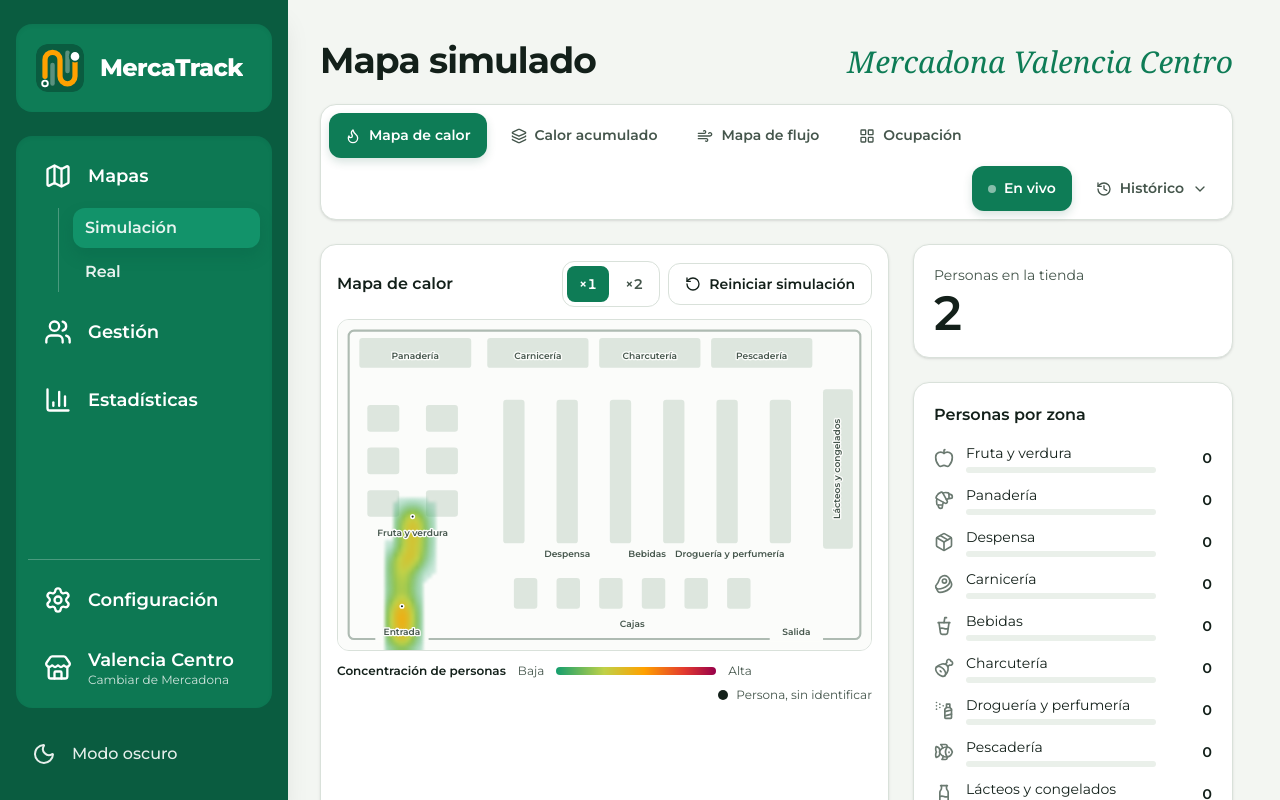
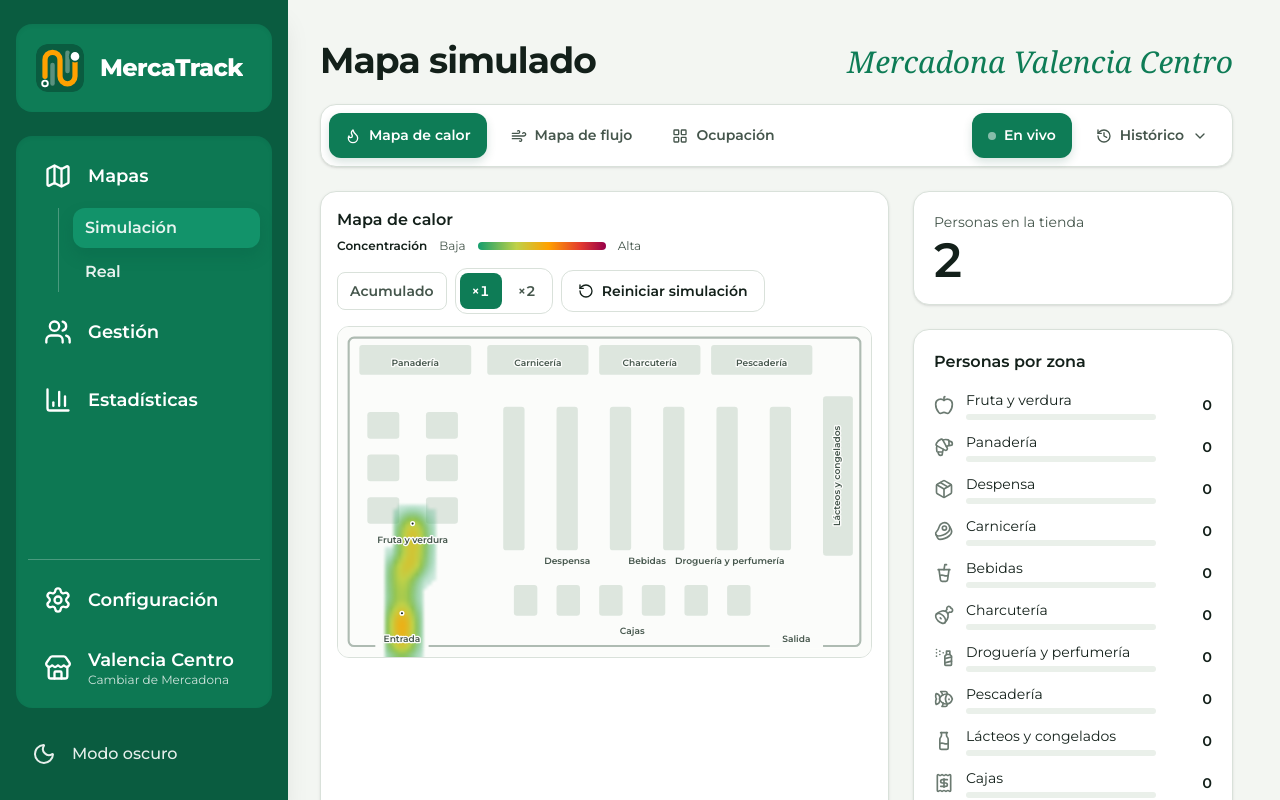
Before and after one commit to FoniksFox/MercadonaIT26, an Angular app in the folder frontend/: page /maps in a window 1280 px wide. Shown: the top 800 px of the page. Built offline with nearby package versions, Linux system fonts and the light colour scheme.

Commit message:
Añadir soporte para la visualización acumulada en el mapa de simulación y ajustar la lógica de gestión de estado.

```diff
--- a/frontend/src/app/management/management.html
+++ b/frontend/src/app/management/management.html
@@ -44,8 +44,8 @@
           <app-stat-tile label="Espera estimada en cajas" icon="timer" [value]="tillWait()" />
         </div>
 
-        <div class="grid items-start gap-6 xl:grid-cols-[minmax(0,1fr)_20rem]">
-          <section class="rounded-2xl border border-line bg-surface p-5 shadow-sm">
+        <div class="grid items-stretch gap-6 xl:grid-cols-[minmax(0,1fr)_20rem]">
+          <section class="flex h-full flex-col rounded-2xl border border-line bg-surface p-5 shadow-sm">
             <div class="flex flex-wrap items-baseline justify-between gap-2">
               <h2 class="font-semibold">Personal por zona</h2>
               <p class="text-sm text-ink-2">Cajas abiertas: {{ tills }}</p>
@@ -122,9 +122,9 @@
             </div>
           </section>
 
-          <section class="rounded-2xl border border-line bg-surface p-5 shadow-sm">
+          <section class="flex h-full flex-col rounded-2xl border border-line bg-surface p-5 shadow-sm">
             <h2 class="font-semibold">Avisos</h2>
-            <ol class="mt-3 space-y-3 text-sm" data-testid="events">
+            <ol class="mt-3 flex flex-1 flex-col justify-between text-sm" data-testid="events">
               @for (event of events(); track event.at) {
                 <li class="flex items-start gap-3">
                   <app-icon
--- a/frontend/src/app/maps/simulation.html
+++ b/frontend/src/app/maps/simulation.html
@@ -90,9 +90,58 @@
   >
     <section class="rounded-2xl border border-line bg-surface p-4 shadow-sm">
       <div class="mb-3 flex flex-wrap items-center justify-between gap-3">
-        <h2 class="font-semibold">{{ viewLabel() }}</h2>
+        <div class="min-w-0">
+          <h2 class="font-semibold">{{ viewLabel() }}</h2>
+          <div class="mt-1 flex min-h-5 flex-wrap items-center gap-x-3 gap-y-2 text-xs text-ink-2">
+            @switch (view()) {
+              @case ('heatmap') {
+                <span class="font-semibold text-ink">Concentración</span>
+                <span>Baja</span>
+                <span class="h-2 w-32 rounded-full" [style.background]="heatGradient"></span>
+                <span>Alta</span>
+              }
+              @case ('flow') {
+                <app-icon name="arrow" class="size-5 text-accent" />
+                <span>
+                  <span class="font-semibold text-ink">Flujo predominante.</span>
+                  Cuanto más larga la flecha, más paso en ese sentido
+                </span>
+              }
+              @case ('occupancy') {
+                <span class="font-semibold text-ink">Ocupación de cada zona</span>
+                <span>Baja</span>
+                <span
+                  class="h-2 w-40 rounded-full"
+                  style="
+                    background: linear-gradient(
+                      to right,
+                      color-mix(in oklab, var(--accent) 10%, transparent),
+                      color-mix(in oklab, var(--accent) 70%, transparent)
+                    );
+                  "
+                ></span>
+                <span>Alta</span>
+              }
+            }
+          </div>
+        </div>
         <div class="flex flex-wrap items-center justify-end gap-2">
           @if (live()) {
+            @if (view() === 'heatmap' && live()) {
+              <button
+                type="button"
+                class="rounded-lg border border-line px-3 py-2 text-sm font-semibold transition-colors"
+                [class]="
+                  accumulated()
+                    ? 'bg-accent text-on-accent'
+                    : 'bg-surface text-ink-2 hover:bg-sunken'
+                "
+                [attr.aria-pressed]="accumulated()"
+                (click)="toggleAccumulated()"
+              >
+                Acumulado
+              </button>
+            }
             <div
               class="flex items-center gap-1 rounded-xl border border-line bg-surface p-1 text-sm font-semibold"
               role="group"
@@ -131,55 +180,12 @@
         [busyness]="supermarket().busyness"
         [period]="period()"
         [view]="view()"
+        [accumulated]="accumulated()"
         [restart]="restarts()"
         [speed]="speed()"
         (snapshot)="snapshot.set($event)"
       />
 
-      <div class="mt-3 flex flex-wrap items-center gap-x-3 gap-y-2 text-xs text-ink-2">
-        @switch (view()) {
-          @case ('heatmap') {
-            <span class="font-semibold text-ink">Concentración de personas</span>
-            <span>Baja</span>
-            <span class="h-2 w-40 rounded-full" [style.background]="heatGradient"></span>
-            <span>Alta</span>
-          }
-          @case ('accumulated') {
-            <span class="font-semibold text-ink">Presencia acumulada</span>
-            <span>Baja</span>
-            <span class="h-2 w-40 rounded-full" [style.background]="heatGradient"></span>
-            <span>Alta</span>
-          }
-          @case ('flow') {
-            <app-icon name="arrow" class="size-5 text-accent" />
-            <span>
-              <span class="font-semibold text-ink">Flujo predominante.</span>
-              Cuanto más larga la flecha, más paso en ese sentido
-            </span>
-          }
-          @case ('occupancy') {
-            <span class="font-semibold text-ink">Ocupación de cada zona</span>
-            <span>Baja</span>
-            <span
-              class="h-2 w-40 rounded-full"
-              style="
-                background: linear-gradient(
-                  to right,
-                  color-mix(in oklab, var(--accent) 10%, transparent),
-                  color-mix(in oklab, var(--accent) 70%, transparent)
-                );
-              "
-            ></span>
-            <span>Alta</span>
-          }
-        }
-        @if (live()) {
-          <span class="ml-auto flex items-center gap-2">
-            <span class="size-2.5 rounded-full bg-[#13201a] ring-2 ring-white"></span>
-            Persona, sin identificar
-          </span>
-        }
-      </div>
     </section>
 
     <div class="space-y-6">
--- a/frontend/src/app/maps/simulation.ts
+++ b/frontend/src/app/maps/simulation.ts
@@ -46,6 +46,7 @@
   protected readonly supermarket = inject(Supermarkets).current;
 
   protected readonly view = signal<MapView>('heatmap');
+  protected readonly accumulated = signal(false);
   protected readonly period = signal<MapPeriod>('live');
   protected readonly menuOpen = signal(false);
   /** Bumped by "Reiniciar simulación": the live map starts again from an empty store. */
@@ -60,7 +61,6 @@
   protected readonly heatGradient = HEAT_GRADIENT;
   protected readonly views: readonly { id: MapView; label: string; icon: IconName }[] = [
     { id: 'heatmap', label: 'Mapa de calor', icon: 'flame' },
-    { id: 'accumulated', label: 'Calor acumulado', icon: 'layers' },
     { id: 'flow', label: 'Mapa de flujo', icon: 'wind' },
     { id: 'occupancy', label: 'Ocupación', icon: 'layout' },
   ];
@@ -186,6 +186,9 @@
     if (view === this.view()) {
       return;
     }
+    if (view !== 'heatmap') {
+      this.accumulated.set(false);
+    }
     this.view.set(view);
     this.isViewAnimating.set(false);
     clearTimeout(this.viewAnimationTimer);
@@ -193,6 +196,10 @@
       this.isViewAnimating.set(true);
       this.viewAnimationTimer = setTimeout(() => this.isViewAnimating.set(false), 220);
     });
+  }
+
+  protected toggleAccumulated(): void {
+    this.accumulated.update((enabled) => !enabled);
   }
 
   protected closeMenuIfOutside(event: Event): void {
--- a/frontend/src/app/shared/heat/store-heatmap.ts
+++ b/frontend/src/app/shared/heat/store-heatmap.ts
@@ -75,6 +75,7 @@
   readonly busyness = input(1);
   readonly period = input<MapPeriod>('live');
   readonly view = input<MapView>('heatmap');
+  readonly accumulated = input(false);
   /** Change its value to start the live simulation again from an empty store. */
   readonly restart = input(0);
   /** Simulated seconds per real second while live, e.g. 2 to go twice as fast. */
@@ -232,13 +233,13 @@
       case 'heatmap':
         // A past period has no "recent": it shows what the whole period accumulated.
         if (this.live) {
+          if (this.accumulated()) {
+            this.total.paint(context, width, height, this.hottestTotal);
+          }
           this.recent.paint(context, width, height, this.hottestRecent);
         } else {
           this.total.paint(context, width, height, this.hottestTotal);
         }
-        break;
-      case 'accumulated':
-        this.total.paint(context, width, height, this.hottestTotal);
         break;
       case 'flow':
         paintFlow(
```
